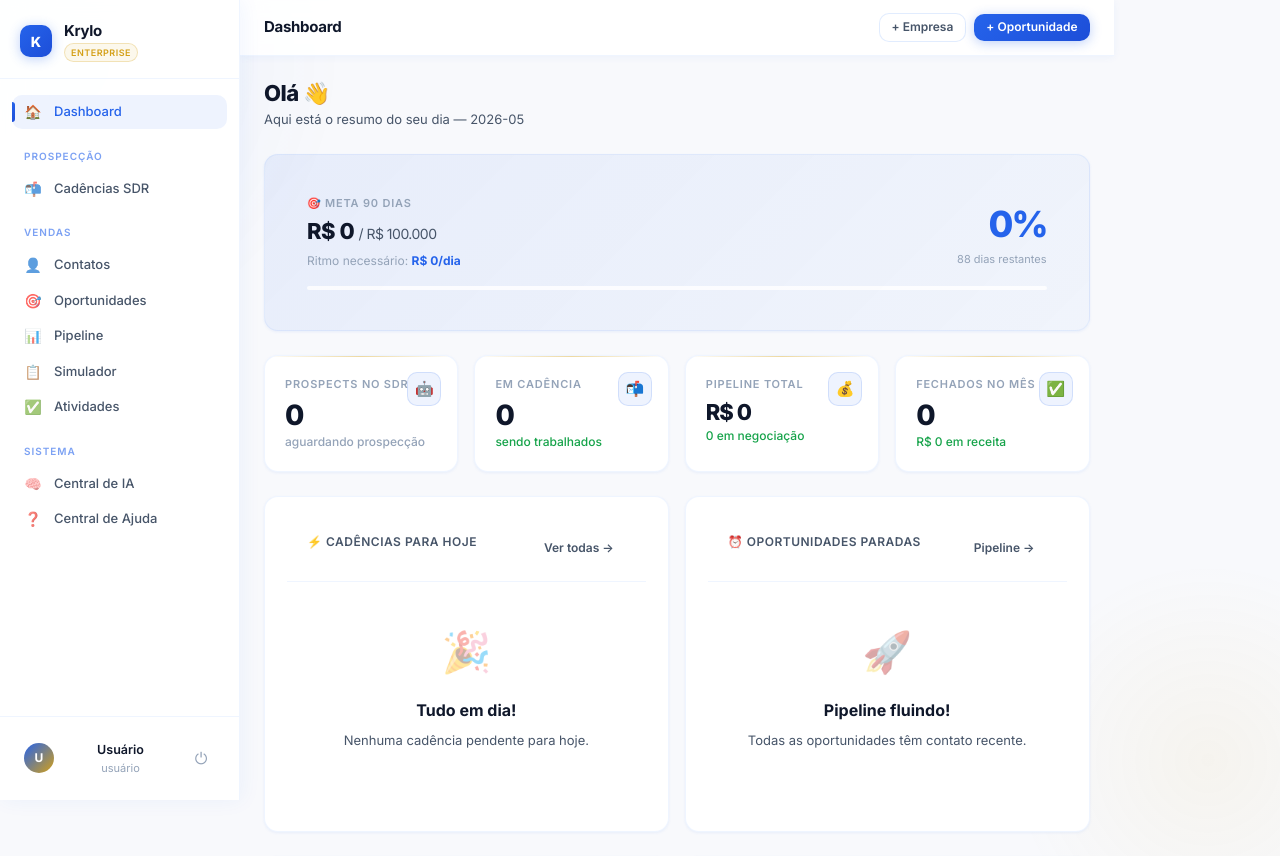
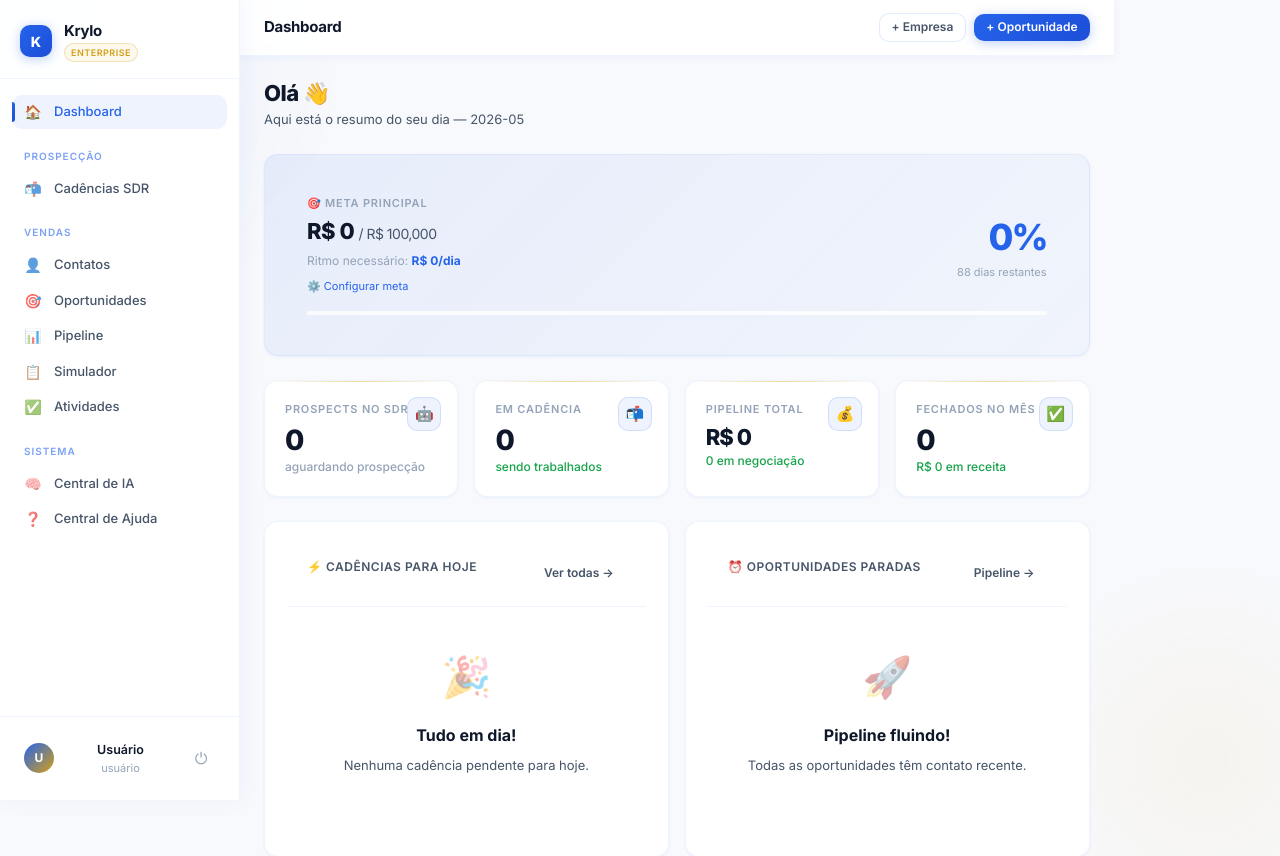
Before and after one commit to escardcartoes-cmd/escard-crm, a Flask app: page / in a window 1280 px wide. Shown: the top 856 px of the page. Run offline with Flask 3, Linux system fonts and the light colour scheme; the visitor is signed in with stand-in values (Sample User, id 1); data that the repository does not hold is empty; some libraries are stand-ins or nearby versions.

Commit message:
feat: sistema de metas configurável no dashboard
- Tabela `metas` criada no banco (SQLite e PostgreSQL via migration)
- Rota GET/POST /metas/configurar para definir nome, valor e período
- Dashboard lê meta ativa do banco, calcula % e ritmo diário dinamicamente
- Template metas_configurar.html com preview em tempo real
- Link "⚙️ Configurar meta" no card do dashboard
- Item "🎯 Metas" adicionado ao menu lateral (seção Sistema)

```diff
--- a/app.py
+++ b/app.py
@@ -498,16 +498,41 @@ def dashboard():
         _meta_fim    = _meta_inicio + _td2(days=90)
         _hoje_d      = _d2.today()
         dias_restantes = max(0, (_meta_fim - _hoje_d).days)
+        meta_valor = 100_000
+        meta_nome  = "Meta Principal"
         try:
             conn_m = database.get_connection()
+            # Busca meta ativa no banco
+            try:
+                _meta_row = conn_m.execute(
+                    "SELECT valor_meta, data_inicio, data_fim, nome FROM metas"
+                    " WHERE tenant_id=? AND ativo=1 ORDER BY criado_em DESC LIMIT 1",
+                    (tid,)
+                ).fetchone()
+                if _meta_row:
+                    meta_valor = float(_meta_row["valor_meta"] or 100_000)
+                    meta_nome  = _meta_row["nome"] or "Meta Principal"
+                    if _meta_row["data_fim"]:
+                        try:
+                            _meta_fim = _d2.fromisoformat(str(_meta_row["data_fim"])[:10])
+                            dias_restantes = max(0, (_meta_fim - _hoje_d).days)
+                        except Exception:
+                            pass
+                    if _meta_row["data_inicio"]:
+                        try:
+                            _meta_inicio = _d2.fromisoformat(str(_meta_row["data_inicio"])[:10])
+                        except Exception:
+                            pass
+            except Exception:
+                pass
             _row90 = conn_m.execute(
                 "SELECT COALESCE(SUM(valor_estimado),0) AS total FROM oportunidades"
                 " WHERE etapa='fechado_ganho' AND criado_em >= ? AND tenant_id = ?",
                 (_meta_inicio.isoformat(), tid)
             ).fetchone()
             faturado_90d = float(_row90["total"] if _row90 else 0)
-            pct_90d = round(min(faturado_90d / 100_000 * 100, 100), 1)
-            ritmo_diario = round((100_000 - faturado_90d) / max(dias_restantes, 1), 2)
+            pct_90d = round(min(faturado_90d / meta_valor * 100, 100), 1)
+            ritmo_diario = round((meta_valor - faturado_90d) / max(dias_restantes, 1), 2)
             # Funil comercial
             try:
                 _f = conn_m.execute("""
@@ -585,6 +610,8 @@ def dashboard():
             funil=funil,
             cad_hoje=cad_hoje,
             ops_paradas=ops_paradas,
+            meta_valor=meta_valor,
+            meta_nome=meta_nome,
         )
     except Exception as e:
         import traceback
@@ -603,6 +630,7 @@ def dashboard():
                 dias_restantes=90, faturado_90d=0, pct_90d=0, ritmo_diario=0,
                 funil={"sdr_novos": 0, "em_cadencia": 0, "props_abertas": 0, "fechados_mes": 0},
                 cad_hoje=[], ops_paradas=[],
+                meta_valor=100000, meta_nome="Meta Principal",
             )
         except Exception:
             return redirect(url_for("login"))
@@ -651,6 +679,51 @@ def erro_geral(e):
         return redirect(url_for("dashboard"))
     except Exception:
         return redirect("/")
+
+
+# ── Metas ─────────────────────────────────────────────────────────────────────
+
+@app.route("/metas/configurar", methods=["GET", "POST"])
+@login_required
+def metas_configurar():
+    try:
+        tenant = tenant_model.get_tenant_atual()
+        tid    = tenant["id"]
+        conn   = database.get_connection()
+
+        if request.method == "POST":
+            valor_meta  = float(request.form.get("valor_meta", 100000) or 100000)
+            data_inicio = request.form.get("data_inicio") or None
+            data_fim    = request.form.get("data_fim") or None
+            nome        = request.form.get("nome") or "Meta Principal"
+
+            conn.execute(
+                "UPDATE metas SET ativo=0 WHERE tenant_id=?", (tid,)
+            )
+            conn.execute(
+                """INSERT INTO metas (tenant_id, nome, valor_meta, data_inicio, data_fim, ativo)
+                   VALUES (?, ?, ?, ?, ?, 1)""",
+                (tid, nome, valor_meta, data_inicio, data_fim),
+            )
+            conn.commit()
+            conn.close()
+            return jsonify({"ok": True, "mensagem": "Meta salva!"})
+
+        meta = conn.execute(
+            """SELECT * FROM metas WHERE tenant_id=? AND ativo=1
+               ORDER BY criado_em DESC LIMIT 1""",
+            (tid,)
+        ).fetchone()
+        conn.close()
+
+        return render_template(
+            "metas_configurar.html",
+            meta=dict(meta) if meta else {},
+            tenant=tenant,
+        )
+    except Exception as e:
+        import traceback; traceback.print_exc()
+        return jsonify({"ok": False, "erro": str(e)})
 
 
 # ── Empresas ──────────────────────────────────────────────────────────────────
--- a/database.py
+++ b/database.py
@@ -431,6 +431,18 @@ _SQLITE_DDL = """
         pergunta   TEXT,
         resposta   TEXT,
         criado_em  TEXT DEFAULT (datetime('now', 'localtime'))
+    );
+
+    CREATE TABLE IF NOT EXISTS metas (
+        id          INTEGER PRIMARY KEY AUTOINCREMENT,
+        tenant_id   INTEGER REFERENCES tenants(id),
+        nome        TEXT    DEFAULT 'Meta Principal',
+        valor_meta  REAL    DEFAULT 100000,
+        data_inicio TEXT    DEFAULT (date('now', 'localtime')),
+        data_fim    TEXT,
+        tipo        TEXT    DEFAULT 'receita',
+        ativo       INTEGER DEFAULT 1,
+        criado_em   TEXT    DEFAULT (datetime('now', 'localtime'))
     );
 """
 
@@ -983,6 +995,17 @@ def run_migrations(conn) -> None:
             resposta   TEXT,
             criado_em  TEXT DEFAULT (datetime('now', 'localtime'))
         )""",
+        """CREATE TABLE IF NOT EXISTS metas (
+            id          INTEGER PRIMARY KEY AUTOINCREMENT,
+            tenant_id   INTEGER REFERENCES tenants(id),
+            nome        TEXT    DEFAULT 'Meta Principal',
+            valor_meta  REAL    DEFAULT 100000,
+            data_inicio TEXT    DEFAULT (date('now', 'localtime')),
+            data_fim    TEXT,
+            tipo        TEXT    DEFAULT 'receita',
+            ativo       INTEGER DEFAULT 1,
+            criado_em   TEXT    DEFAULT (datetime('now', 'localtime'))
+        )""",
         # Indexes for multi-tenant performance
         "CREATE INDEX IF NOT EXISTS idx_empresas_tenant ON empresas(tenant_id)",
         "CREATE INDEX IF NOT EXISTS idx_cadencias_tenant ON cadencias(tenant_id)",
--- a/templates/base.html
+++ b/templates/base.html
@@ -1179,6 +1179,12 @@ tbody tr:hover { background: var(--color-primary-subtle); }
           Minha Empresa
         </a>
 
+        <a href="{{ url_for('metas_configurar') }}"
+           class="nav-item {% if request.endpoint == 'metas_configurar' %}active{% endif %}">
+          <span class="nav-item-icon">🎯</span>
+          Metas
+        </a>
+
         <a href="{{ url_for('cqa_dashboard') }}"
            class="nav-item {% if request.endpoint and request.endpoint.startswith('cqa_') %}active{% endif %}">
           <span class="nav-item-icon">🛡️</span>
--- a/templates/dashboard.html
+++ b/templates/dashboard.html
@@ -24,15 +24,21 @@
     <div style="display:flex;align-items:center;justify-content:space-between;flex-wrap:wrap;gap:12px;margin-bottom:16px">
       <div>
         <div style="font-size:11px;font-weight:600;text-transform:uppercase;letter-spacing:0.8px;
-                    color:var(--text-muted);margin-bottom:4px">🎯 Meta 90 dias</div>
+                    color:var(--text-muted);margin-bottom:4px">🎯 {{ meta_nome or 'Meta 90 dias' }}</div>
         <div style="font-size:22px;font-weight:800;letter-spacing:-0.5px">
           R$ {{ '{:,.0f}'.format(faturado_90d or 0) }}
-          <span style="font-size:14px;font-weight:400;color:var(--text-secondary)">/ R$ 100.000</span>
+          <span style="font-size:14px;font-weight:400;color:var(--text-secondary)">/ R$ {{ '{:,.0f}'.format(meta_valor or 100000) }}</span>
         </div>
         <div style="font-size:12px;color:var(--text-muted);margin-top:4px">
           Ritmo necessário:
           <strong style="color:var(--color-primary)">R$ {{ '{:,.0f}'.format(ritmo_diario or 0) }}/dia</strong>
         </div>
+        <a href="/metas/configurar"
+           style="font-size:11px; color:var(--color-primary);
+                  text-decoration:none; display:inline-block;
+                  margin-top:8px;">
+          ⚙️ Configurar meta
+        </a>
       </div>
       <div style="text-align:right">
         <div style="font-size:36px;font-weight:800;color:var(--color-primary);letter-spacing:-2px">
```
Also changed, not shown: templates/metas_configurar.html (added, +120 -0 lines).
